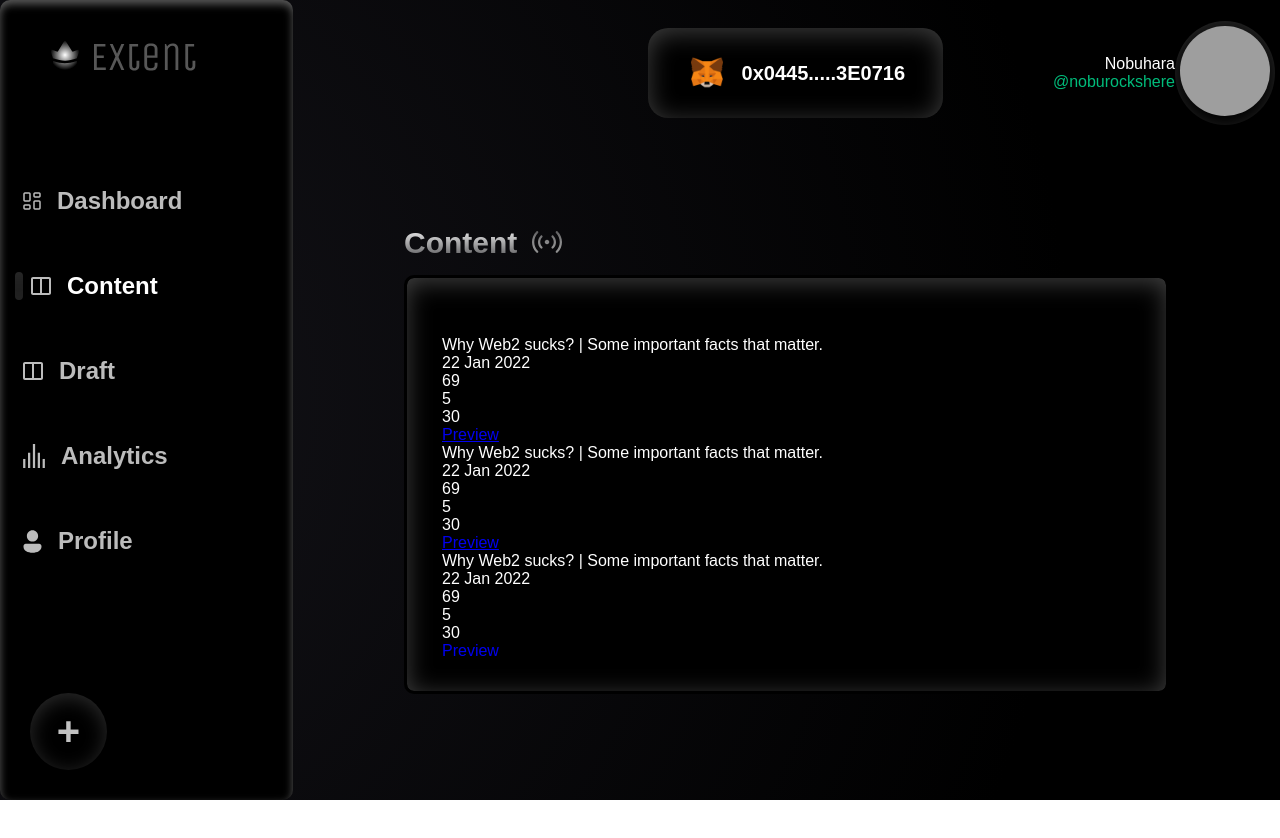
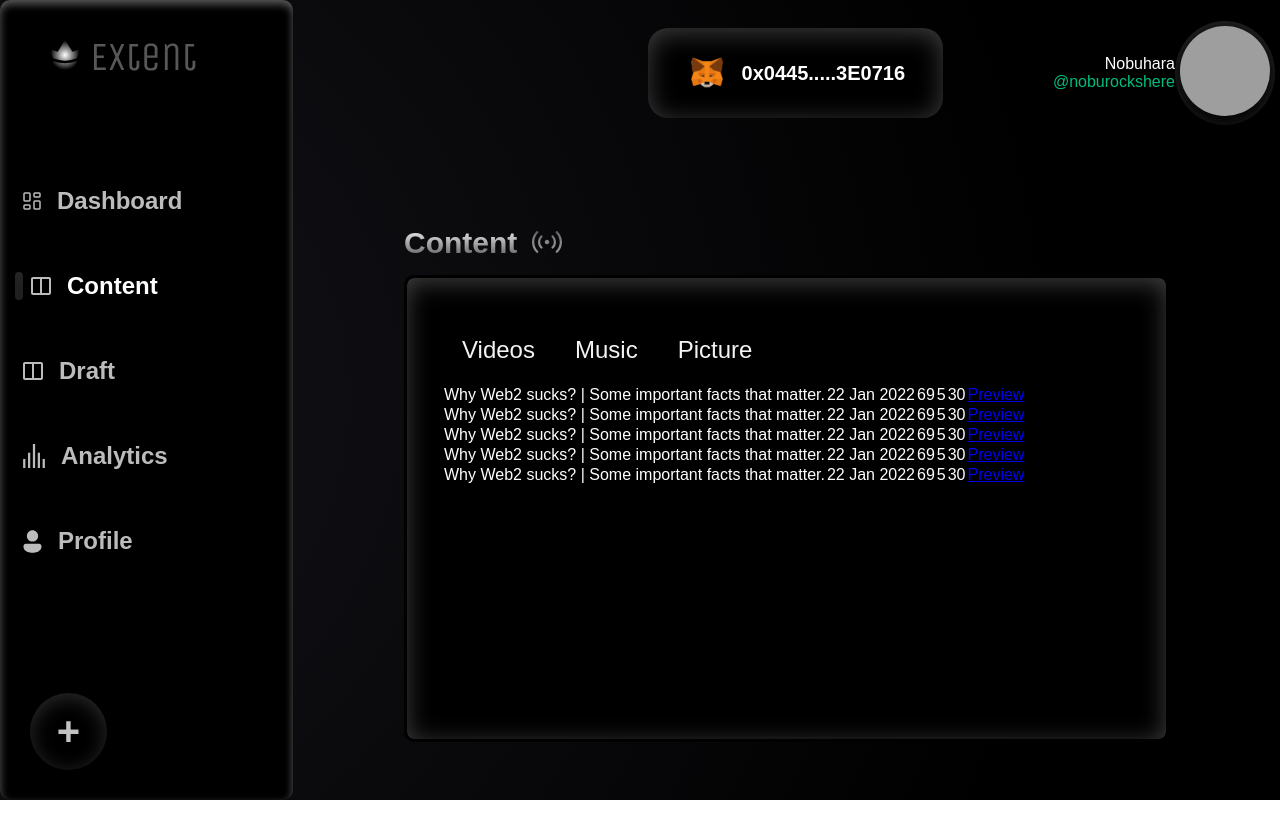
Before and after one commit to Vijay-K-2003/extent_sub, a React (Vite) app: page / in a window 1280 px wide. Shown: the top 838 px of the page. Before the commit the page ends 805 px from the top, so only its background shows below. Built offline with nearby package versions, Linux system fonts and the light colour scheme; grey boxes are pictures that could not be loaded; a web font is replaced by a local one.

Commit message:
:bug: Fix

```diff
--- a/src/components/ContentPage/ContentList/ContentList.tsx
+++ b/src/components/ContentPage/ContentList/ContentList.tsx
@@ -10,42 +10,56 @@ const ContentList = (props: ContentPageProps) => {
             borderRadius: 6,
             backgroundColor: '#5C5C5C'
         };
-        return <div style={{...thumbStyle }} />;
+        return <div style={{ ...thumbStyle }} />;
     };
 
     return (
         <div className="content-list">
             <div className="content-list__wrapper">
+
                 <Scrollbars renderThumbVertical={renderThumb} className='scroll' style={{ height: "40vh", backgroundColor: 'black' }} >
+                    <div className="content-list__wrapper--item">
+                        <table>
                             {
                                 data.map((d, idx) => {
                                     return (
-                                <div className="content-list__wrapper--item">
-                                    {/* <div className="content-list__wrapper__item--icon">
-                                    <img src={d.icon} alt={d.title} />
-                                </div> */}
+                                        <tr key={idx}>
+                                            <td>
                                                 <div className="content-list__wrapper__item--title">
                                                     {d.title} | {d.description}
                                                 </div>
+                                            </td>
+                                            <td>
                                                 <div className="content-list__wrapper__item--data">
                                                     {d.date}
                                                 </div>
+                                            </td>
+                                            <td>
                                                 <div className="content-list__wrapper__item--views">
                                                     {`${d.views}`}
                                                 </div>
+                                            </td>
+                                            <td>
                                                 <div className="content-list__wrapper__item--comments">
                                                     {`${d.comments}`}
                                                 </div>
+                                            </td>
+                                            <td>
                                                 <div className="content-list__wrapper__item--likes">
                                                     {`${d.likes}`}
                                                 </div>
+                                            </td>
+                                            <td>
                                                 <div className="content-list__wrapper__item--preview">
                                                     <a href={d.preview}>Preview</a>
                                                 </div>
-                                </div>
+                                            </td>
+                                        </tr>
                                     );
                                 })
                             }
+                        </table>
+                    </div>
                 </Scrollbars>
             </div>
         </div>
--- a/src/components/ContentPage/ContentPage.scss
+++ b/src/components/ContentPage/ContentPage.scss
@@ -26,3 +26,18 @@
     margin: 15px;
     padding: 58px 35px 35px 35px;
 }
+
+.tabs {
+    display: flex;
+    justify-content: flex-start;
+    align-items: center;
+    margin-bottom: 20px;
+    font-family: 'Avenir Next', sans-serif;
+    font-style: normal;
+    font-weight: 500;
+    font-size: 24px;
+    color: #F3F3F3;
+    div {
+        margin: 0 20px;
+    }
+}
--- a/src/components/ContentPage/ContentPage.tsx
+++ b/src/components/ContentPage/ContentPage.tsx
@@ -1,4 +1,4 @@
-import React from 'react';
+import React, { useState } from 'react';
 import ContentList from './ContentList/ContentList';
 import Broadcast from "./../../assets/broadcast.svg";
 import "./ContentPage.scss";
@@ -17,8 +17,24 @@ export interface ContentPageProps {
   data: Array<ContentPageSingleObject>;
 }
 
+const tabs = [
+  {
+    title: "Videos",
+    component: ContentList
+  },
+  {
+    title: "Music",
+    component: ContentList
+  },
+  {
+    title: "Pictures",
+    component: ContentList
+  }
+];
+
 const ContentPage = (props: ContentPageProps) => {
   const { data } = props;
+  const [selectTab, setSelectTab] = useState(0);
   return (
     <div className="content">
       <div className="content__wrapper">
@@ -28,7 +44,21 @@ const ContentPage = (props: ContentPageProps) => {
         </div>
 
         <div className="content__wrapper--box">
-          <ContentList data={data} />
+          <div className="tabs">
+            <div className="tabs__videos" onClick={() => setSelectTab(0)}>
+              Videos
+            </div>
+            <div className="tabs__music" onClick={() => setSelectTab(1)}>
+              Music
+            </div>
+            <div className="tabs__picture" onClick={() => setSelectTab(2)}>
+              Picture
+            </div>
+          </div>
+          {
+            tabs[selectTab].title == "Videos" ?
+              <ContentList data={data} /> : "Not Yet Created"
+          }
         </div>
       </div>
     </div>
```
Lines whose indentation alone changed are shown as unchanged.
